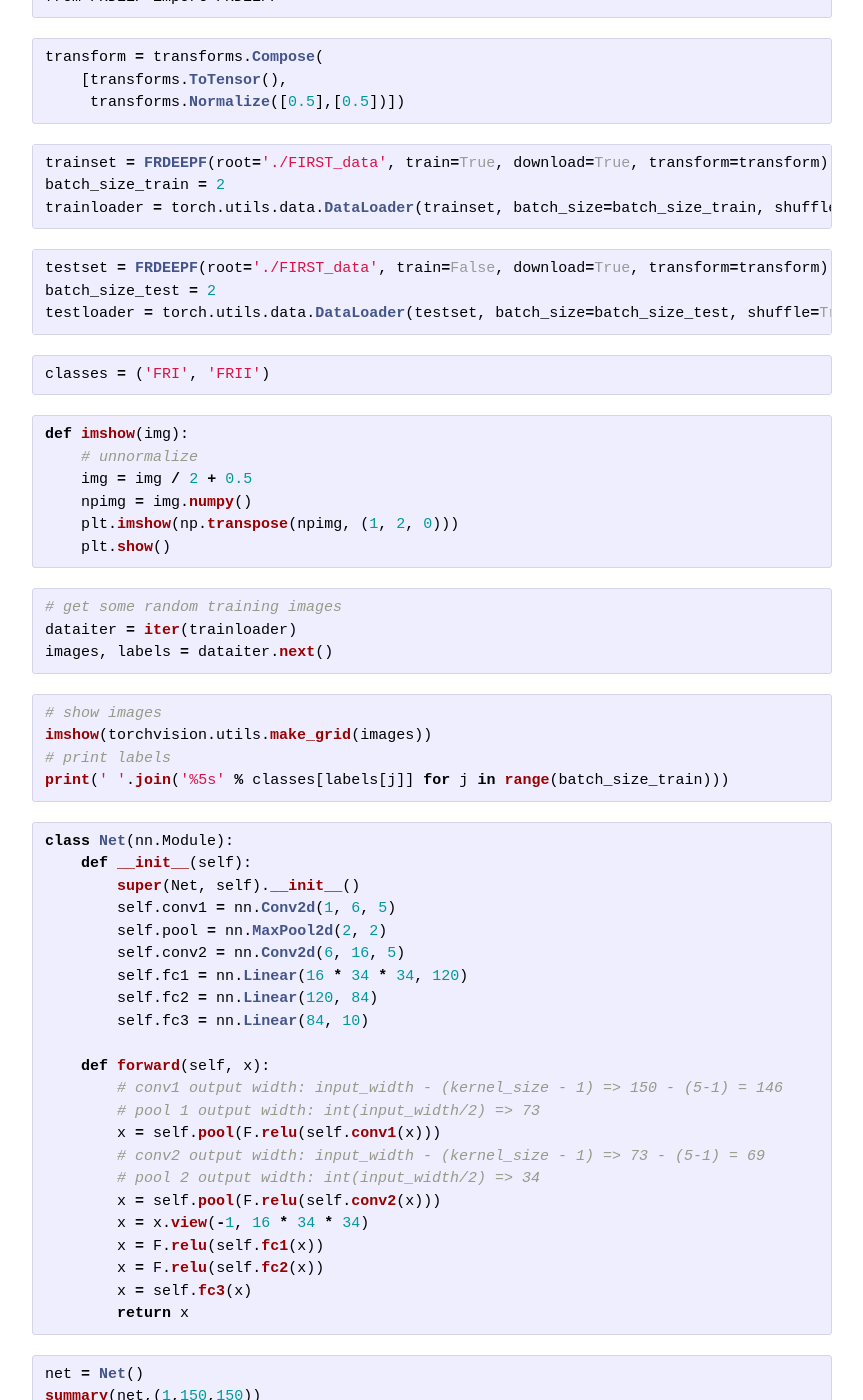
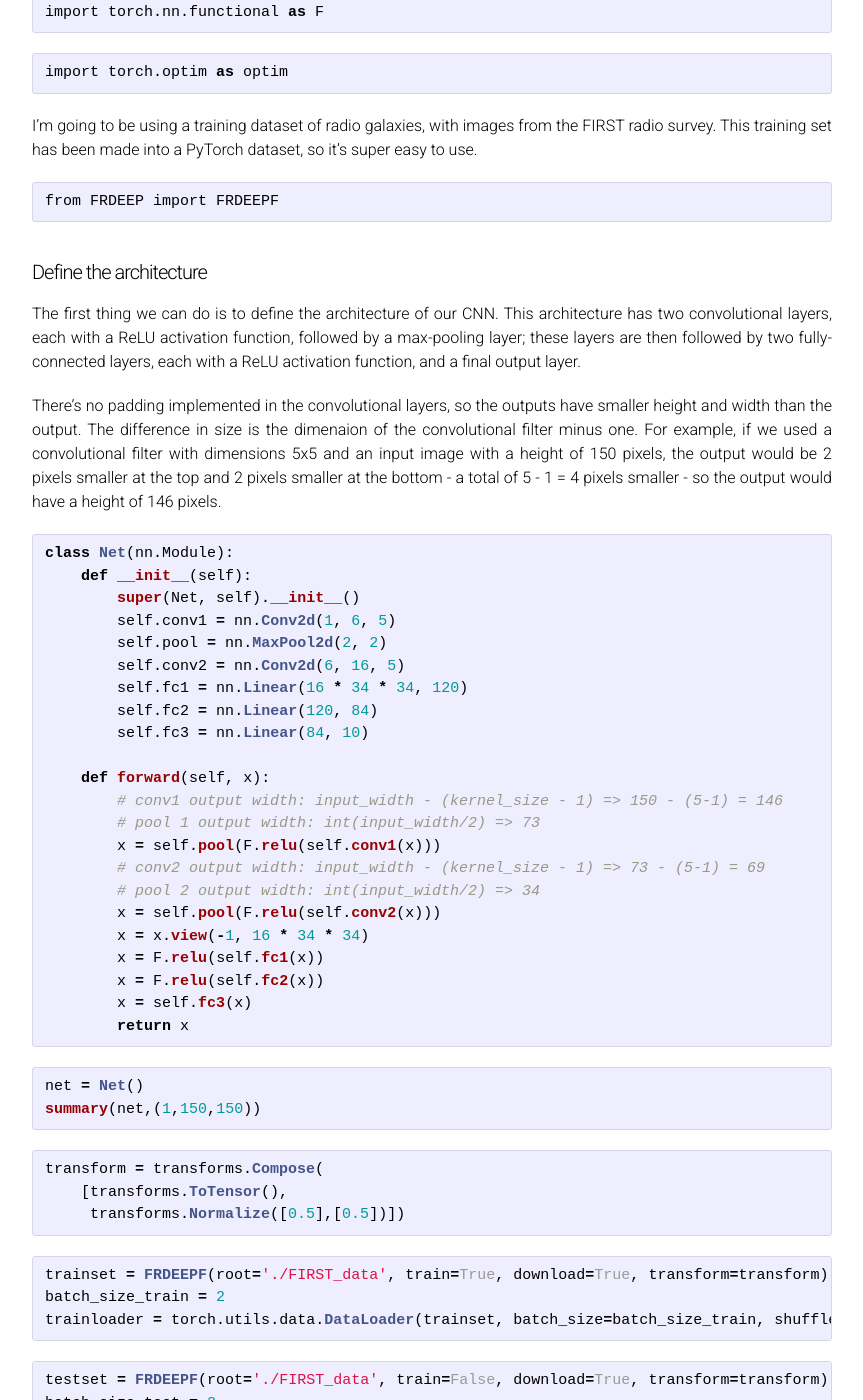
Before and after one commit to as595/csc-2019, a Jekyll site: the page built from frdeepcnn.md, in a window 1280 px wide and 1400 px high, scrolled down 3027 px. Shown: the whole window, without its empty margins (208-1071 px from the left). Built offline with Jekyll 4.4.1, drawn with Linux system fonts in a browser that asks for light colours; some of the changed text lies outside the part shown.

Commit message:
Update frdeepcnn.md

````diff
--- a/frdeepcnn.md
+++ b/frdeepcnn.md
@@ -71,14 +71,16 @@ The architecture of a CNN refers to the order in whcih these layers are arranged
 
 <h3>CNNs in Python</h3>
 
+There are a variety of different ways to construct CNNs in Python. Popular options include the tensorflow library, the keras library and the PyTorch library. Here I'm going to use PyTorch, whcih I find to be the most straightforward and intuitive option for constructing networks.
 
-
-Import the standard libraries:
+To start with, let's import some standard libraries. We'll use these later.
 
 ```python
 import matplotlib.pyplot as plt
 import numpy as np
 ```
+
+Then we can start to import different tools from the PyTorch library:
 
 ```python
 import torch
@@ -96,9 +98,51 @@ import torch.nn.functional as F
 import torch.optim as optim
 ```
 
+I'm going to be using a training dataset of radio galaxies, with images from the FIRST radio survey. This training set has been made into a PyTorch dataset, so it's super easy to use.
+
 ```python
 from FRDEEP import FRDEEPF
 ```
+
+
+<a name="architecture"></a>
+<h4>Define the architecture</h4>
+
+The first thing we can do is to define the architecture of our CNN. This architecture has two convolutional layers, each with a ReLU activation function, followed by a max-pooling layer; these layers are then followed by two fully-connected layers, each with a ReLU activation function, and a final output layer.
+
+
+There's no padding implemented in the convolutional layers, so the outputs have smaller height and width than the output. The difference in size is the dimenaion of the convolutional filter minus one. For example, if we used a convolutional filter with dimensions 5x5 and an input image with a height of 150 pixels, the output would be 2 pixels smaller at the top and 2 pixels smaller at the bottom - a total of 5 - 1 = 4 pixels smaller - so the output would have a height of 146 pixels.
+
+```python
+class Net(nn.Module):
+    def __init__(self):
+        super(Net, self).__init__()
+        self.conv1 = nn.Conv2d(1, 6, 5)
+        self.pool = nn.MaxPool2d(2, 2)
+        self.conv2 = nn.Conv2d(6, 16, 5)
+        self.fc1 = nn.Linear(16 * 34 * 34, 120)
+        self.fc2 = nn.Linear(120, 84)
+        self.fc3 = nn.Linear(84, 10)
+
+    def forward(self, x):
+        # conv1 output width: input_width - (kernel_size - 1) => 150 - (5-1) = 146
+        # pool 1 output width: int(input_width/2) => 73
+        x = self.pool(F.relu(self.conv1(x)))
+        # conv2 output width: input_width - (kernel_size - 1) => 73 - (5-1) = 69
+        # pool 2 output width: int(input_width/2) => 34
+        x = self.pool(F.relu(self.conv2(x)))
+        x = x.view(-1, 16 * 34 * 34)
+        x = F.relu(self.fc1(x))
+        x = F.relu(self.fc2(x))
+        x = self.fc3(x)
+        return x
+```
+
+```python
+net = Net()
+summary(net,(1,150,150))
+```
+
 
 ```python
 transform = transforms.Compose(
@@ -144,35 +188,6 @@ imshow(torchvision.utils.make_grid(images))
 print(' '.join('%5s' % classes[labels[j]] for j in range(batch_size_train)))
 ```
 
-```python
-class Net(nn.Module):
-    def __init__(self):
-        super(Net, self).__init__()
-        self.conv1 = nn.Conv2d(1, 6, 5)
-        self.pool = nn.MaxPool2d(2, 2)
-        self.conv2 = nn.Conv2d(6, 16, 5)
-        self.fc1 = nn.Linear(16 * 34 * 34, 120)
-        self.fc2 = nn.Linear(120, 84)
-        self.fc3 = nn.Linear(84, 10)
-
-    def forward(self, x):
-        # conv1 output width: input_width - (kernel_size - 1) => 150 - (5-1) = 146
-        # pool 1 output width: int(input_width/2) => 73
-        x = self.pool(F.relu(self.conv1(x)))
-        # conv2 output width: input_width - (kernel_size - 1) => 73 - (5-1) = 69
-        # pool 2 output width: int(input_width/2) => 34
-        x = self.pool(F.relu(self.conv2(x)))
-        x = x.view(-1, 16 * 34 * 34)
-        x = F.relu(self.fc1(x))
-        x = F.relu(self.fc2(x))
-        x = self.fc3(x)
-        return x
-```
-
-```python
-net = Net()
-summary(net,(1,150,150))
-```
 
 ```python
 criterion = nn.CrossEntropyLoss()
````
